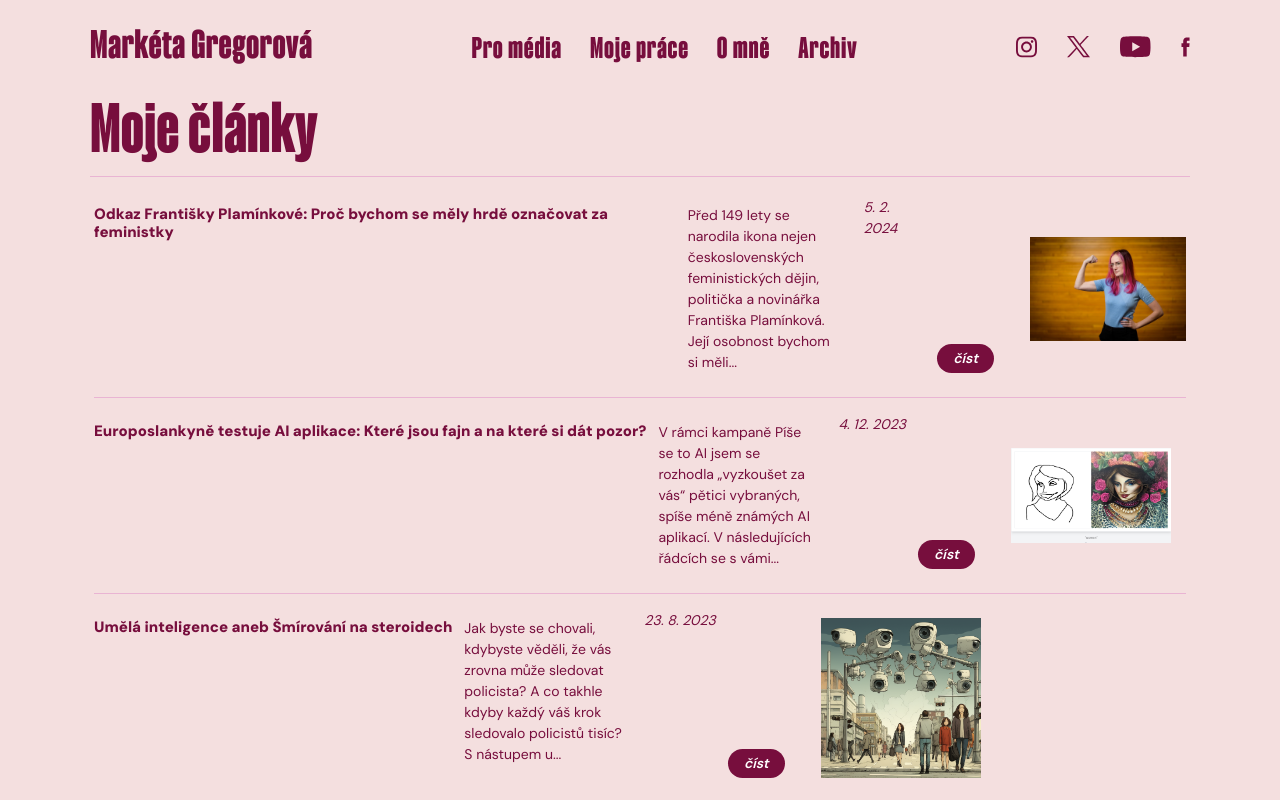
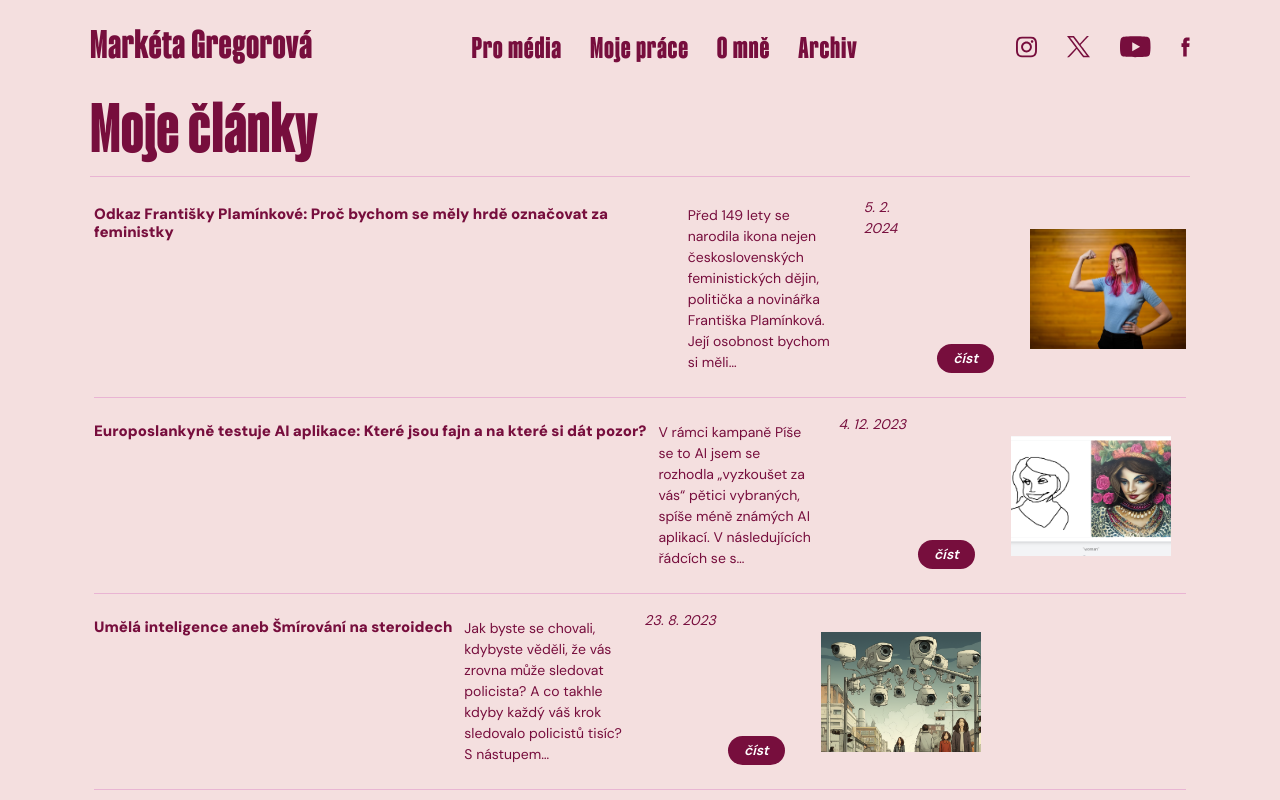
Before and after one commit to caroluxurians/mgreg, a Next.js app: page /clanky in a window 1280 px wide. Shown: the top 800 px of the page. Built offline with nearby package versions, Linux system fonts and the light colour scheme.

Commit message:
image crop + position

```diff
--- a/app/(sections)/clanky/ArticlePreview.tsx
+++ b/app/(sections)/clanky/ArticlePreview.tsx
@@ -3,28 +3,31 @@ import Link from "next/link";
 import ArticleType from "@/app/types/article";
 
 const ArticlePreview = ({ article }: { article: ArticleType }) => {
-  const perexPreview = (text: string, maxLength: number = 150) => {
+  const perexPreview = (text: string, maxLength: number = 150): string => {
     if (!text) return "";
-    return text.length > maxLength
-      ? `${text.slice(0, maxLength).trimEnd()}...`
-      : text;
+
+    if (text.length <= maxLength) return text;
+
+    const sliced = text.slice(0, maxLength);
+    const lastSpace = sliced.lastIndexOf(" ");
+
+    return lastSpace > 0 ? `${sliced.slice(0, lastSpace)}…` : `${sliced}…`;
   };
   const preview = perexPreview(article.perex);
-  console.log(preview);
 
   return (
     <div className="text-medium-pink grid grid-cols-2 gap-3 border-b border-light-pink pb-6 md:flex">
       <div className="font-black col-span-2 text-[15px]/[18px]">
         {article.title}
       </div>
-      <div className="w-40 place-self-center md:order-1">
+      <div className="place-self-center md:order-1">
         <Image
           src={article.img}
           width={420}
           height={281}
           alt="article cover image"
           unoptimized
-          className="rounded-[36]"
+          className="rounded-[34] w-40 h-30 object-cover object-top"
         />
       </div>
       <div className="text-[14px] w-40">
```
